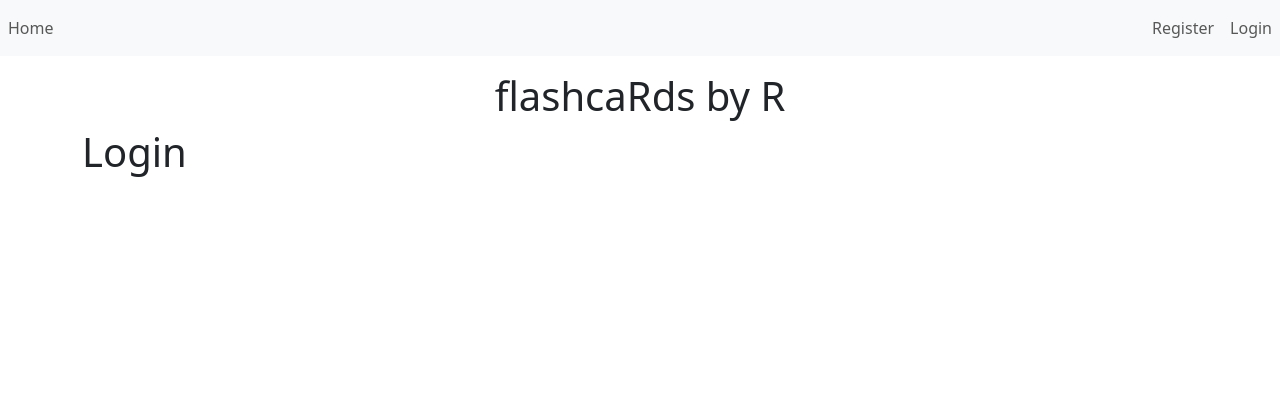
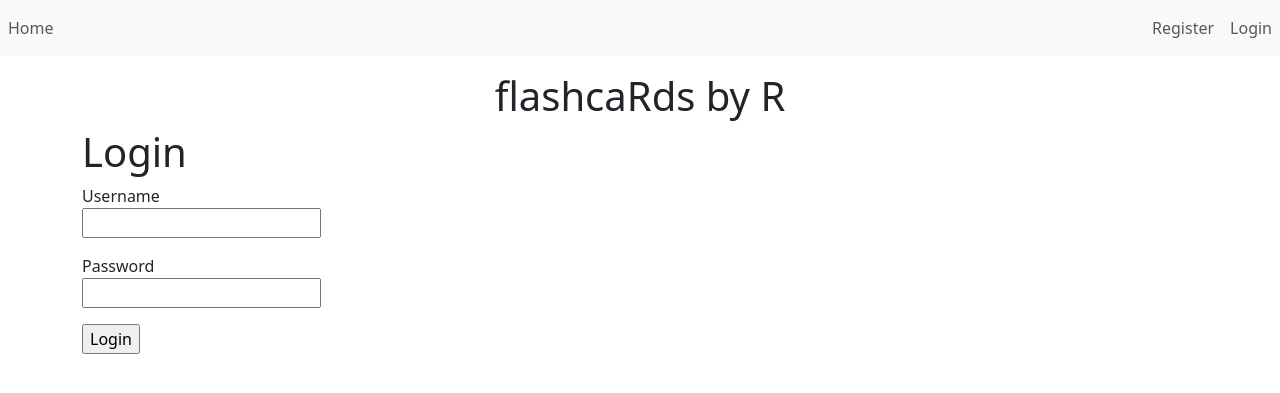
Before and after one commit to rotimijoseph/flashcards-app, a Flask app: page /login in a window 1280 px wide. Shown: the top 393 px of the page. Run offline with Flask 3, Linux system fonts and the light colour scheme.

Commit message:
add user authentication, users can now login and logout, and view an account page

```diff
--- a/app/__init__.py
+++ b/app/__init__.py
@@ -3,6 +3,7 @@ from flask import Flask
 from flask_wtf import CSRFProtect
 from flask_sqlalchemy import SQLAlchemy
 from flask_bcrypt import Bcrypt
+from flask_login import LoginManager
 
 app = Flask(__name__)
 app.config['SECRET_KEY'] = 'tO$&!|0wkamvVia0?n$NqIRVWOG'
@@ -13,6 +14,9 @@ app.config['SQLALCHEMY_DATABASE_URI'] = 'sqlite:///' + os.path.join(basedir, 'da
 app.config['SQLALCHEMY_TRACK_MODIFICATIONS'] = False
 db = SQLAlchemy(app)
 bcrypt = Bcrypt(app)
+login_manager = LoginManager(app)
+login_manager.login_view = 'login' # function name of the route
+login_manager.login_message_category = 'info' # bootstrap class
 
 from app import views
 from app.models import *
--- a/app/forms.py
+++ b/app/forms.py
@@ -12,3 +12,8 @@ class RegisterForm(FlaskForm):
 
     def __repr__(self):
         return f"user('{self.username}',  '{self.firstname}', '{self.surname}')"
+
+class LoginForm(FlaskForm):
+    username = StringField('Username', validators=[DataRequired(), Length(min=2, max=20)])
+    password = PasswordField('Password', validators=[DataRequired()])
+    submit = SubmitField('Login')
--- a/app/templates/base.html
+++ b/app/templates/base.html
@@ -13,8 +13,13 @@
             <li class="nav-item active"><a class="nav-link" href="{{ url_for ('home')}}">Home</a></li>
         </ul>
         <ul class="navbar-nav ms-auto"> <!-- ms auto moves item to far right, while me auto keeps it on the left -->
-            <li class="nav-item active"><a class="nav-link" href="{{ url_for ('register')}}">Register</a></li>
-            <li class="nav-item active"><a class="nav-link" href="{{ url_for ('login')}}">Login</a></li>
+            {% if current_user.is_authenticated %}
+            <li class="nav-item active"><a class="nav-link" href="{{ url_for ('account')}}">Account</a></li>
+            <li class="nav-item active"><a class="nav-link" href="{{ url_for ('logout')}}">Logout</a></li>
+            {% else %}
+                <li class="nav-item active"><a class="nav-link" href="{{ url_for ('register')}}">Register</a></li>
+                <li class="nav-item active"><a class="nav-link" href="{{ url_for ('login')}}">Login</a></li>
+            {% endif%}
         </ul>
     </nav>
     <main class="container">
--- a/app/templates/login.html
+++ b/app/templates/login.html
@@ -3,6 +3,22 @@
 
 <h1> Login </h1>
 
+<form method="POST" action="{{ url_for('login') }}" novalidate>
+    {{ form.hidden_tag() }}
+    <div class="mb-3">
+        {{ form.username.label}}<br/>{{ form.username(class="input-field") }}
+        {% for error in form.username.errors %}
+            <span style="color: red;">[{{ error }}]</span>
+        {% endfor %}
+    </div>
+    <div class="mb-3">
+        {{ form.password.label}}<br/>{{ form.password(class="input-field") }}
+        {% for error in form.password.errors %}
+            <span style="color: red;">[{{ error }}]</span>
+        {% endfor %}
+    </div>
+    <div class="mb-3">{{ form.submit() }}</div>
+</form>
 
 
 {% endblock %}
--- a/app/views.py
+++ b/app/views.py
@@ -1,7 +1,8 @@
-from flask import render_template, redirect, url_for, flash
+from flask import render_template, redirect, url_for, flash, request
 from app import app, db, bcrypt
-from app.forms import RegisterForm
+from app.forms import RegisterForm, LoginForm
 from app.models import User
+from flask_login import login_user, current_user, logout_user, login_required
 
 @app.route("/")
 def home():
@@ -9,6 +10,8 @@ def home():
 
 @app.route("/register", methods=['GET', 'POST']) # methods needed for forms
 def register():
+    if current_user.is_authenticated:
+        return redirect(url_for('home')) # to make sure logged in users can't login in or register again
     form = RegisterForm()
     if form.validate_on_submit():
         hashed_password = bcrypt.generate_password_hash(form.password.data).decode('utf-8')
@@ -21,9 +24,30 @@ def register():
         except:
             db.session.rollback()
             if User.query.filter_by(username=form.username.data).first():
-                form.username.errors.append('This username is already taken. Please choose another')
+                form.username.errors.append('This username is already taken. Please choose another.')
     return render_template('register.html', form=form)
 
-@app.route("/login")
+@app.route("/login", methods=['GET', 'POST'])
 def login():
-    return render_template('login.html')
+    if current_user.is_authenticated:
+        return redirect(url_for('home'))
+    form = LoginForm()
+    if form.validate_on_submit():
+        user = User.query.filter_by(username=form.username.data).first()
+        if user and bcrypt.check_password_hash(user.password, form.password.data):
+            login_user(user)  # remember=form.remember.data
+            next_page = request.args.get('next') # args is a dictionary, next parameter is optional
+            return redirect(next_page) if next_page else redirect(url_for('home')) # a ternary(?) conditional
+        else:
+            flash('Login unsuccessful. Please check username and password', 'danger')
+    return render_template('login.html', form=form) # next pass titles in
+
+@app.route("/logout")
+def logout():
+    logout_user()
+    return redirect(url_for('home'))
+
+@app.route("/account")
+@login_required
+def account():
+    return render_template('account.html')
```
Also changed, not shown: app/models.py (+11 -2 lines), app/templates/account.html (added, +7 -0 lines).
